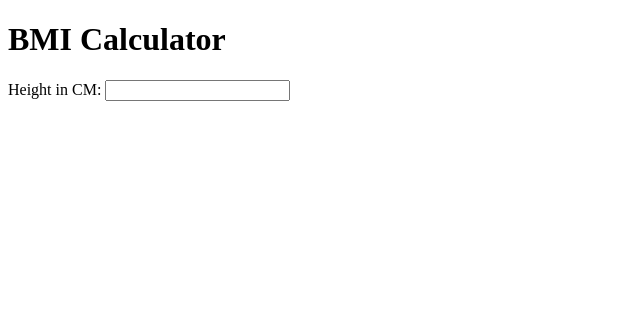
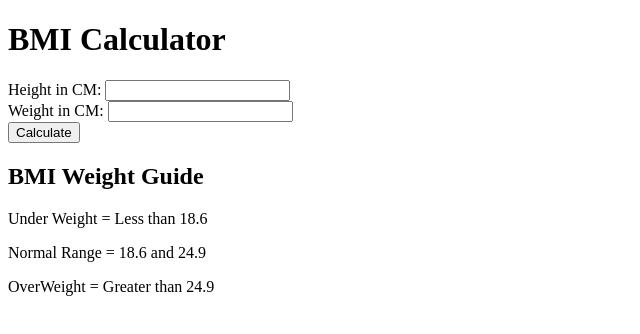
Before and after one commit to Aakanksha77/MiniJSProjects, a plain HTML site: page BMICalculator/index.html in a window 1280 px wide. Shown: the whole page, without its empty margins (0-640 px from the left). Drawn offline with Linux system fonts and the light colour scheme.

Commit message:
second commit

```diff
--- a/BMICalculator/index.html
+++ b/BMICalculator/index.html
@@ -4,11 +4,28 @@
     <meta charset="UTF-8">
     <meta name="viewport" content="width=device-width, initial-scale=1.0">
     <title>BMI Calculator</title>
+    <link rel="stylesheet" href="./style.css">
 </head>
 <body>
-    <h1 class="title">BMI Calculator</h1>
+    <div class="container">
+        <div class="calculation">
+            <h1 class="title">BMI Calculator</h1>
 
-    <label for="height">Height in CM: </label>
-    <input type="text">
+            <label for="height">Height in CM: </label>
+            <input type="text" class="space"> </br>
+
+            <label for="height">Weight in CM: </label>
+            <input type="text" class="space"> </br>
+
+            <button class="space">Calculate</button>
+        </div>
+
+        <div class="result">
+            <h2>BMI Weight Guide</h2>
+            <p>Under Weight = Less than 18.6</p>
+            <p>Normal Range = 18.6 and 24.9</p>
+            <p>OverWeight = Greater than 24.9</p>
+        </div>
+    </div>
 </body>
 </html>
```
